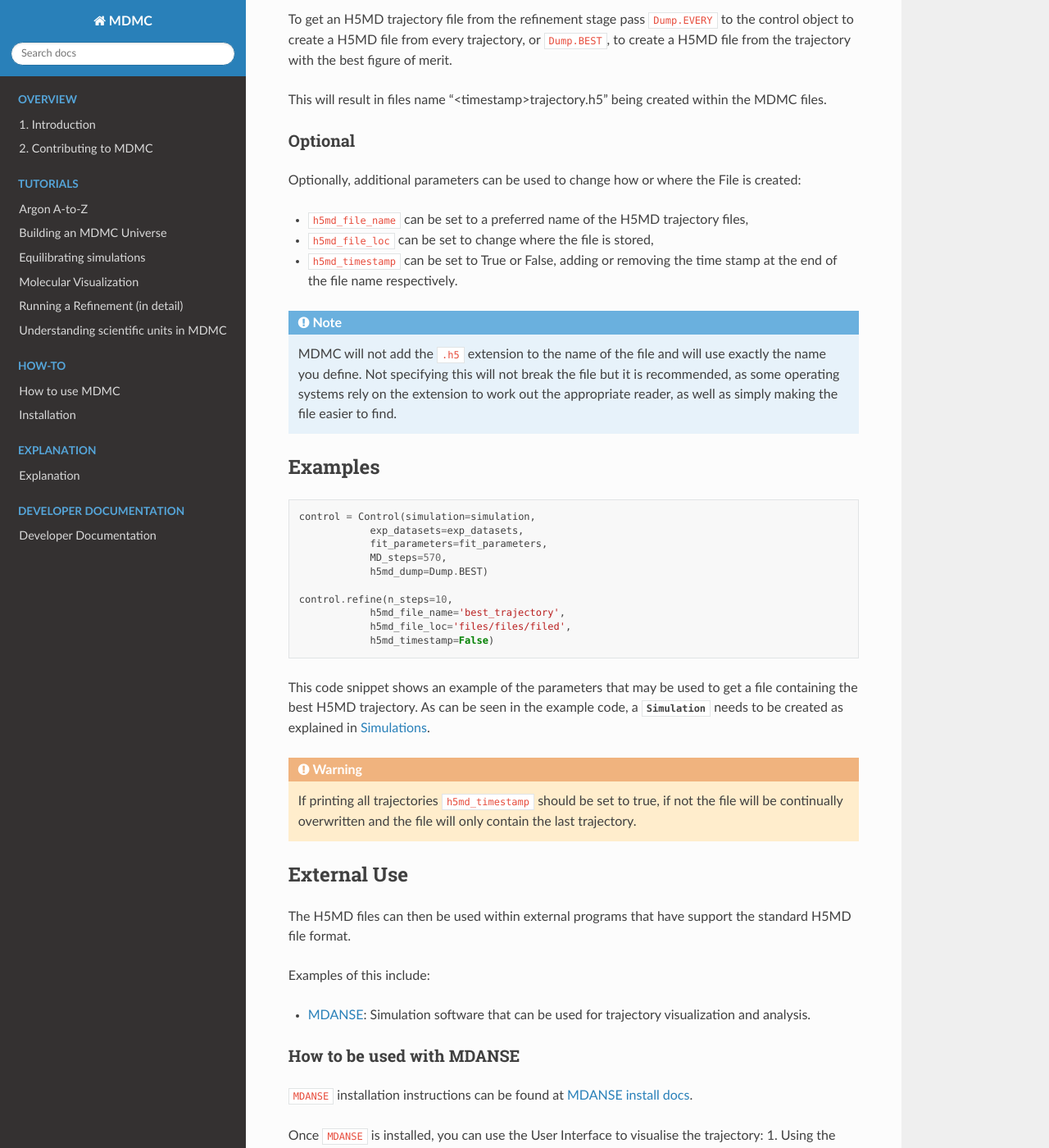
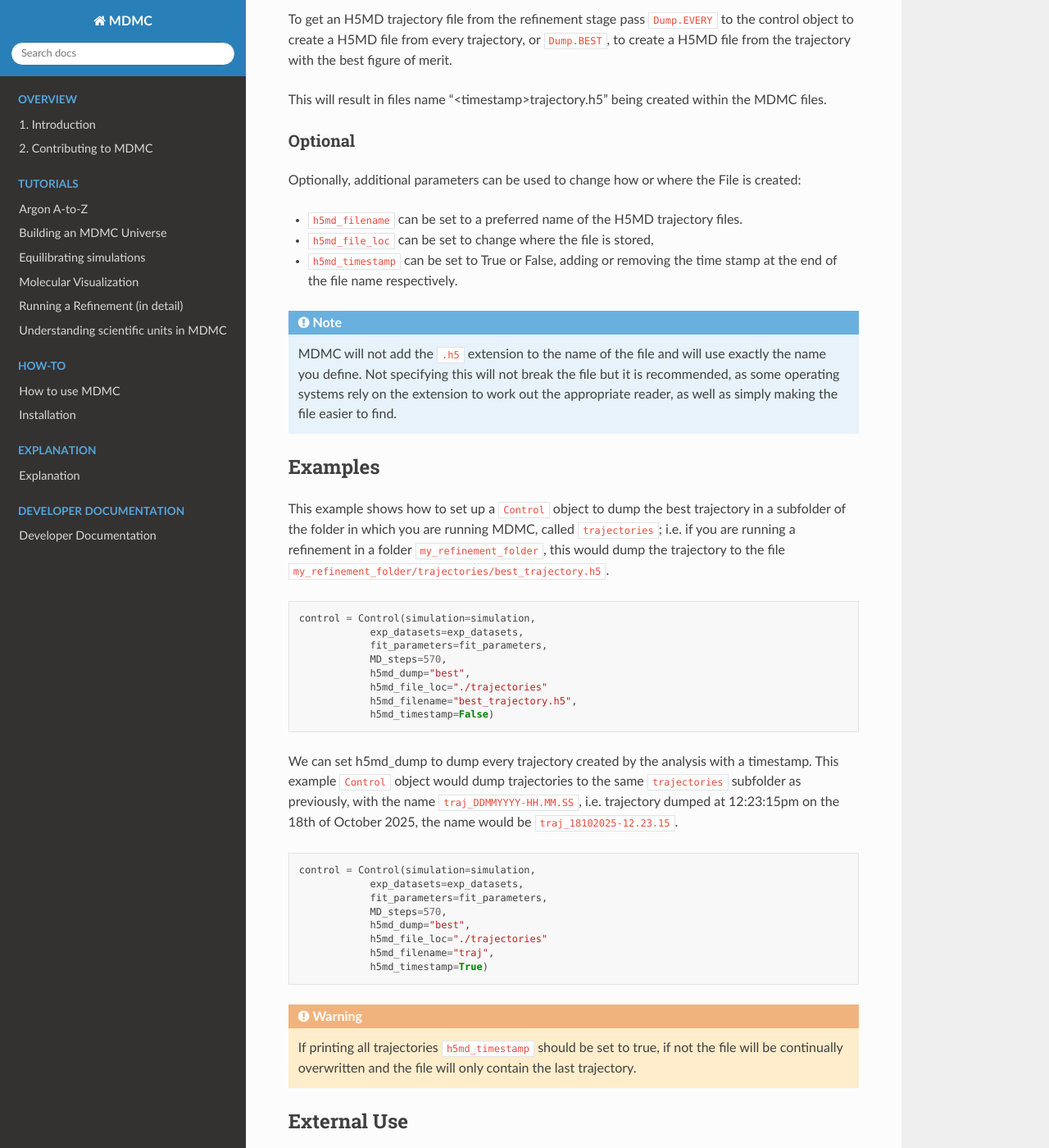
Before and after one commit to ISISNeutronMuon/MDMC, a Sphinx documentation site: the page built from doc/how-to/use-MDMC/reusing-refinement.rst, in a window 1280 px wide and 1400 px high, scrolled down 517 px. Shown: the whole window at 82% size. Built offline with Sphinx 7.4.7 and the Read the Docs theme 3.1.0, drawn with Linux system fonts in a browser that asks for light colours; pages that are not in the unit, such as notebooks, are missing from menus.

Commit message:
rewrote examples to work

```diff
--- a/doc/how-to/use-MDMC/reusing-refinement.rst
+++ b/doc/how-to/use-MDMC/reusing-refinement.rst
@@ -30,7 +30,7 @@ Optional
 ^^^^^^^^
 Optionally, additional parameters can be used to change how or where the File is created:
 
-* ``h5md_file_name`` can be set to a preferred name of the H5MD trajectory files,
+* ``h5md_filename`` can be set to a preferred name of the H5MD trajectory files.
 * ``h5md_file_loc`` can be set to change where the file is stored,
 * ``h5md_timestamp`` can be set to True or False, adding or removing the time stamp at the end of the file name respectively.
 
@@ -42,21 +42,37 @@ Optionally, additional parameters can be used to change how or where the File is
 
 Examples
 --------
-.. code-block::
 
-        control = Control(simulation=simulation,
-                    exp_datasets=exp_datasets,
-                    fit_parameters=fit_parameters,
-                    MD_steps=570,
-                    h5md_dump=Dump.BEST)
+This example shows how to set up a ``Control`` object to dump the best trajectory in a subfolder of the folder in which you are running
+MDMC, called ``trajectories``; i.e. if you are running a refinement in a folder ``my_refinement_folder``, this would dump the trajectory
+to the file ``my_refinement_folder/trajectories/best_trajectory.h5``.
 
-        control.refine(n_steps=10,
-                    h5md_file_name='best_trajectory',
-                    h5md_file_loc='files/files/filed',
-                    h5md_timestamp=False)
+.. code-block:: Python
 
-This code snippet shows an example of the parameters that may be used to get a file containing the best H5MD trajectory.
-As can be seen in the example code, a :class:`~MDMC.MD.simulation.Simulation` needs to be created as explained in :ref:`simulation-label`.
+  control = Control(simulation=simulation,
+              exp_datasets=exp_datasets,
+              fit_parameters=fit_parameters,
+              MD_steps=570,
+              h5md_dump="best",
+              h5md_file_loc="./trajectories"
+              h5md_filename="best_trajectory.h5",
+              h5md_timestamp=False)
+
+We can set h5md_dump to dump every trajectory created by the analysis with a timestamp. This example ``Control`` object would dump trajectories
+to the same ``trajectories`` subfolder as previously, with the name ``traj_DDMMYYYY-HH.MM.SS``, i.e. trajectory dumped
+at 12:23:15pm on the 18th of October 2025, the name would be ``traj_18102025-12.23.15``.
+
+.. code-block:: Python
+
+  control = Control(simulation=simulation,
+              exp_datasets=exp_datasets,
+              fit_parameters=fit_parameters,
+              MD_steps=570,
+              h5md_dump="best",
+              h5md_file_loc="./trajectories"
+              h5md_filename="traj",
+              h5md_timestamp=True)
+
 
 .. warning::
 
```
